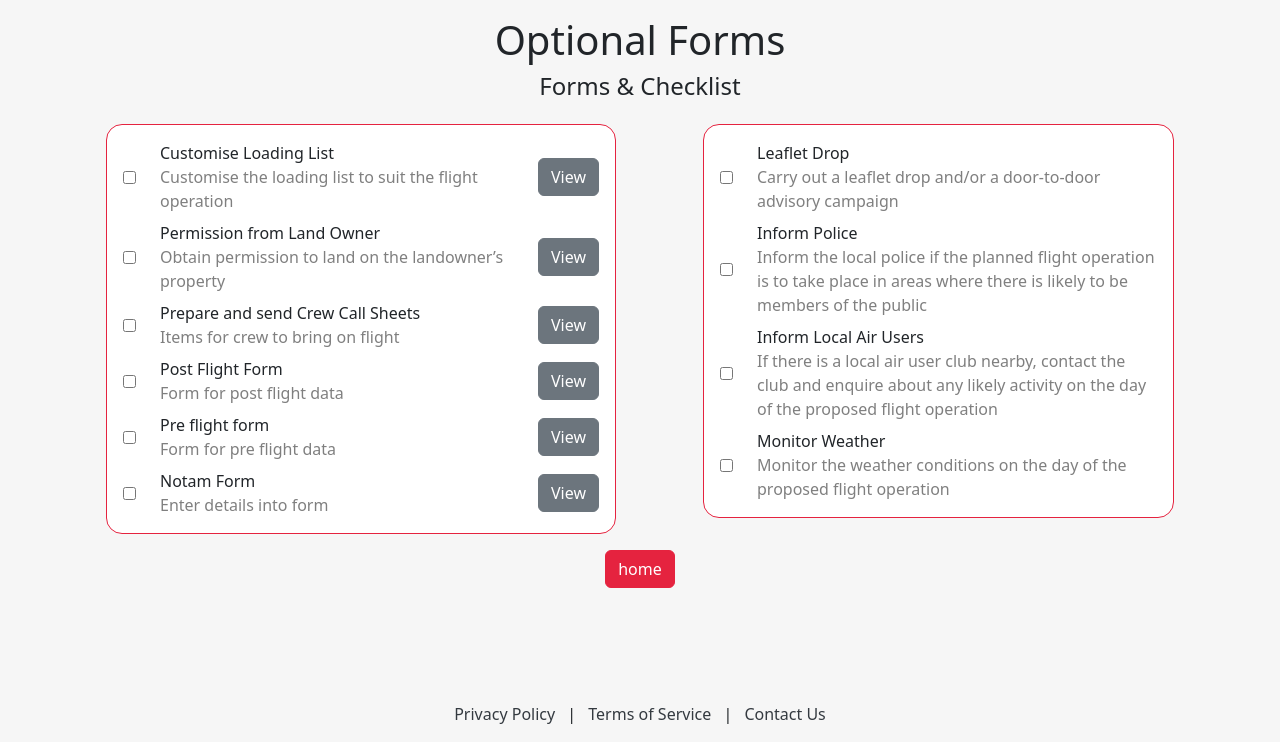
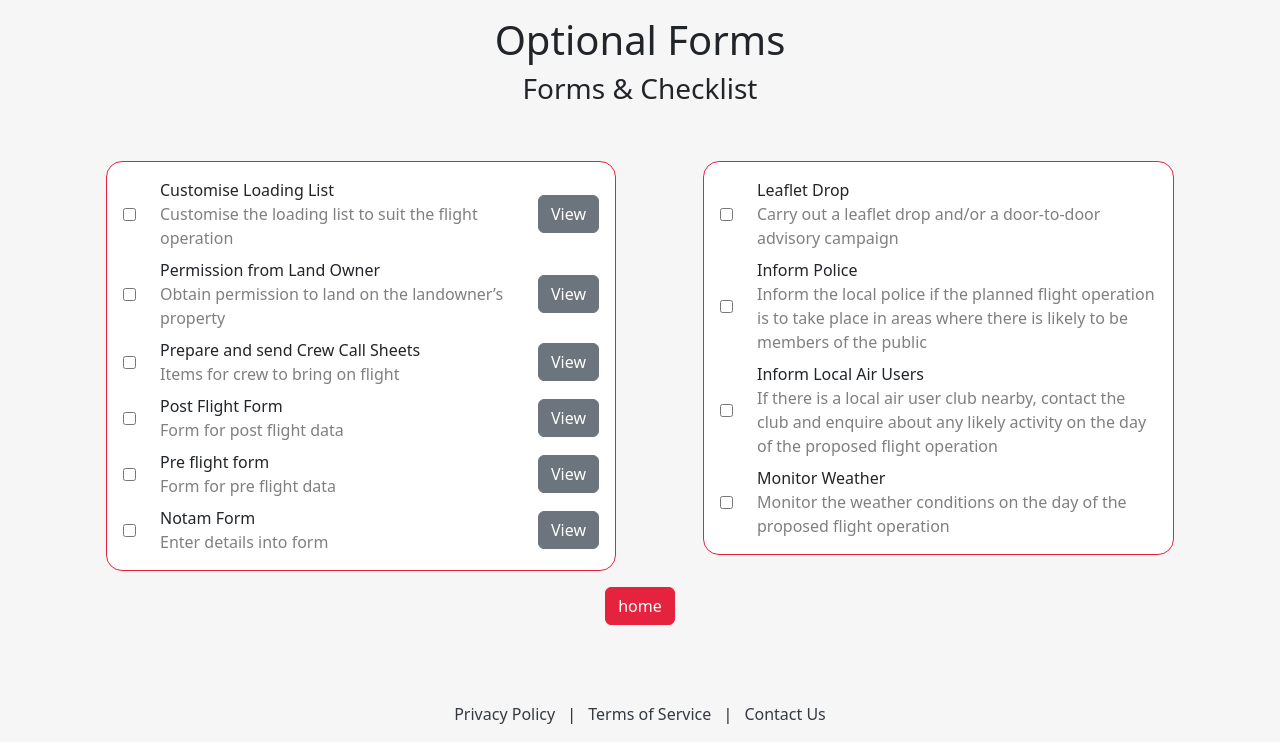
Before and after one commit to NikitaEdin/SOC09109-2025-TR2-Group-Project, a Flask app: page /forms/optional in a window 1280 px wide. Shown: the part 58-800 px from the top of the page. Run offline with Flask 3, Linux system fonts and the light colour scheme.

Commit message:
Cleaning up the HTML

```diff
--- a/app/templates/forms/optional_forms.html
+++ b/app/templates/forms/optional_forms.html
@@ -3,15 +3,13 @@
 {% block title %}Urban Area Flights{% endblock %}
 
 {% block content %}
-<div class="container d-flex justify-content-center">
-    <h1>Optional Forms</h1>
+<div class="container text-center">
+    <h1 class="mb-2">Optional Forms</h1>
+    <h3>Forms & Checklist</h3>
 </div>
 
-<div class="container d-flex justify-content-center mb-3">
-    <h4>Forms & Checklist</h4>
-</div>
 
-<div class="container d-flex flex-column justify-content-center align-items-center" style="min-height: 40vh">
+<div class="container d-flex flex-column justify-content-center align-items-center" style="min-height: 70vh">
     <div class="row justify-content-between">
         <!-- Left column -->
         <div class="col">
--- a/app/templates/wizard/create_project_urban.html
+++ b/app/templates/wizard/create_project_urban.html
@@ -10,7 +10,7 @@
 
 
 
-<div class="container d-flex flex-column justify-content-center align-items-center" style="min-height: 80vh;">
+<div class="container d-flex flex-column justify-content-center align-items-center" style="min-height: 70vh;">
 
     <form class="container d-flex flex-column gap-4 align-items-center" method="post">
         <div class="d-flex flex-wrap align-items-center justify-content-center" style="gap: 5rem;">
```
